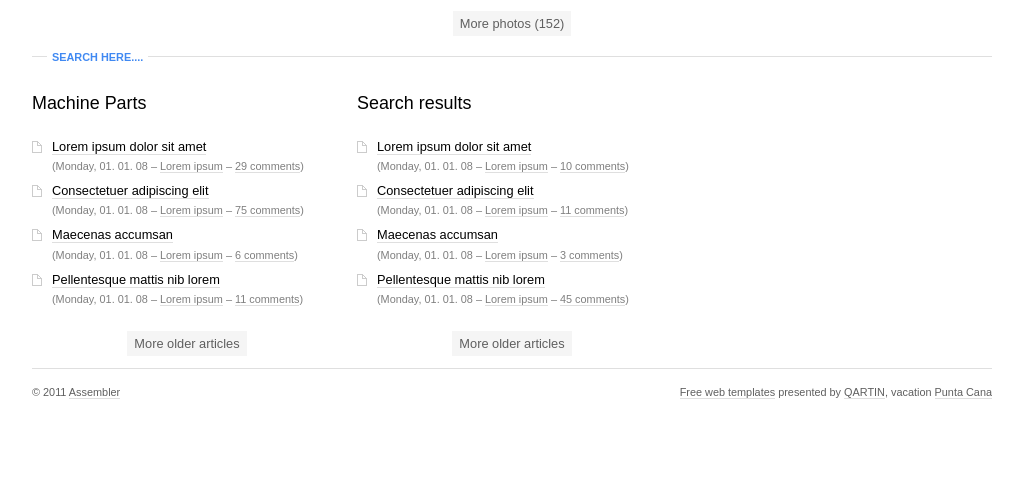
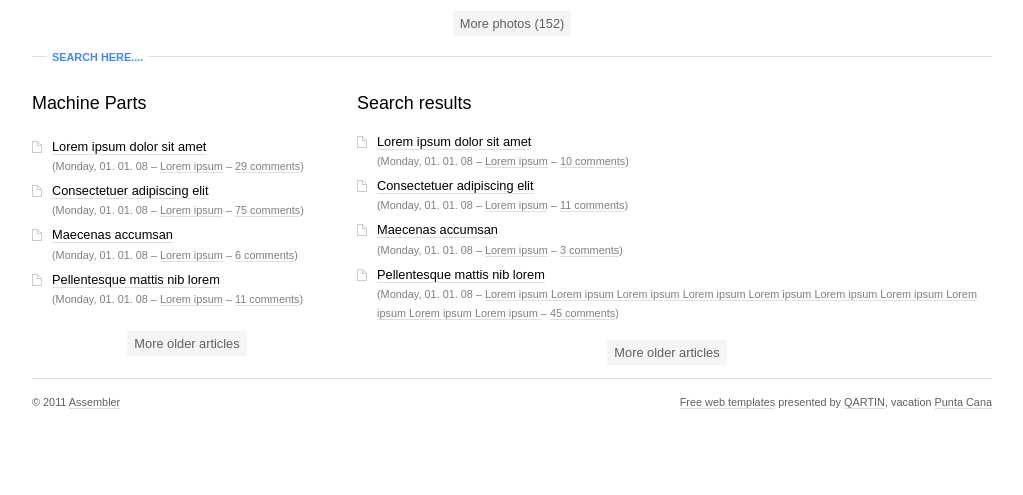
Before and after one commit to roopeshvaddepally/ebay-hackathon, a Django app: template ebay_hack/assembler/templates/index.html in a window 1280 px wide. Shown: the part 330-825 px from the top of the page, without its empty margins (128-1151 px from the left). Before the commit the page ends 729 px from the top, so only its background shows below. Run offline with Django 3.2, Linux system fonts and the light colour scheme; the template is opened without the code that fills it, so the values that code supplies are empty.

Commit message:
Changed CSS layout for col 30 to col 40 (Extended size)

```diff
--- a/ebay_hack/assembler/templates/css/main.css
+++ b/ebay_hack/assembler/templates/css/main.css
@@ -127,7 +127,9 @@ legend {position:absolute; top:-1em; margin:0; padding:5px 10px; font-size:100%;
 #photos img {display:block; float:left; width:150px; height:110px; margin-left:12px; border:0;}
 
 .col30 {float:left; width:310px;}
+.col40 {float:left; width:620px;}
 .col30.margin {margin:0 15px;}
+.col40.margin {margin:0 15px;}
 
     .col30 h4 {margin-bottom:3px;}
     .col30 ul {margin:20px 0 !important;}
--- a/ebay_hack/assembler/templates/index.html
+++ b/ebay_hack/assembler/templates/index.html
@@ -115,7 +115,7 @@
             <hr class="noscreen" />
 
             <!-- Column II -->
-            <div class="col30 margin">
+            <div class="col40 margin">
 
                 <h3>Search results</h3>
 
@@ -123,7 +123,7 @@
                     <li><a href="#">Lorem ipsum dolor sit amet</a><br /><span class="smaller low">(Monday, 01. 01. 08 &ndash; <a href="#">Lorem ipsum</a> &ndash; <a href="#">10 comments</a>)</span></li>
                     <li><a href="#">Consectetuer adipiscing elit</a><br /><span class="smaller low">(Monday, 01. 01. 08 &ndash; <a href="#">Lorem ipsum</a> &ndash; <a href="#">11 comments</a>)</span></li>
                     <li><a href="#">Maecenas accumsan</a><br /><span class="smaller low">(Monday, 01. 01. 08 &ndash; <a href="#">Lorem ipsum</a> &ndash; <a href="#">3 comments</a>)</span></li>
-                    <li><a href="#">Pellentesque mattis nib lorem</a><br /><span class="smaller low">(Monday, 01. 01. 08 &ndash; <a href="#">Lorem ipsum</a> &ndash; <a href="#">45 comments</a>)</span></li>
+                    <li><a href="#">Pellentesque mattis nib lorem</a><br /><span class="smaller low">(Monday, 01. 01. 08 &ndash; <a href="#">Lorem ipsum Lorem ipsum Lorem ipsum Lorem ipsum Lorem ipsum Lorem ipsum Lorem ipsum Lorem ipsum Lorem ipsum Lorem ipsum </a> &ndash; <a href="#">45 comments</a>)</span></li>
                 </ul>
 
                 <p class="t-center"><a href="#" class="ico-more">More older articles</a></p>
@@ -135,6 +135,7 @@
         </div> <!-- /box -->
 
     </div> <!-- /content -->
+
 
     <hr class="noscreen" />
 
```
